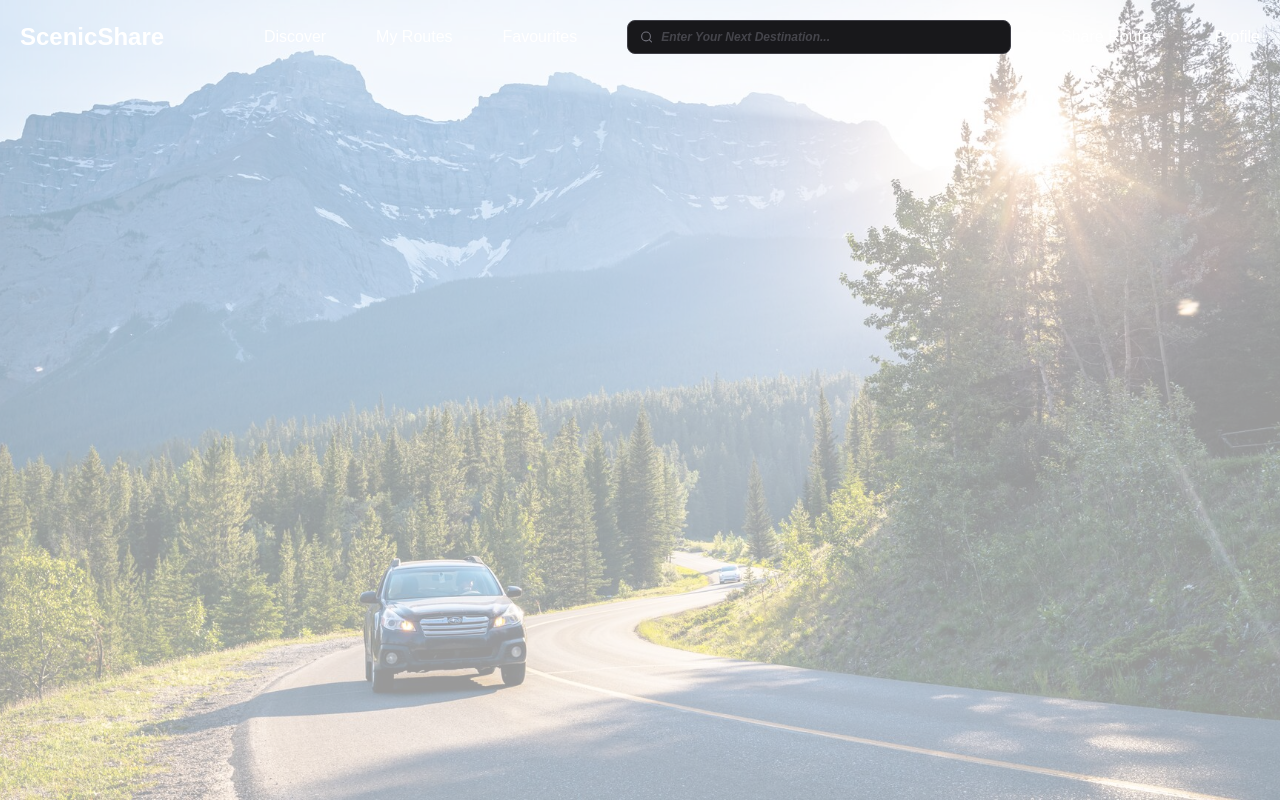
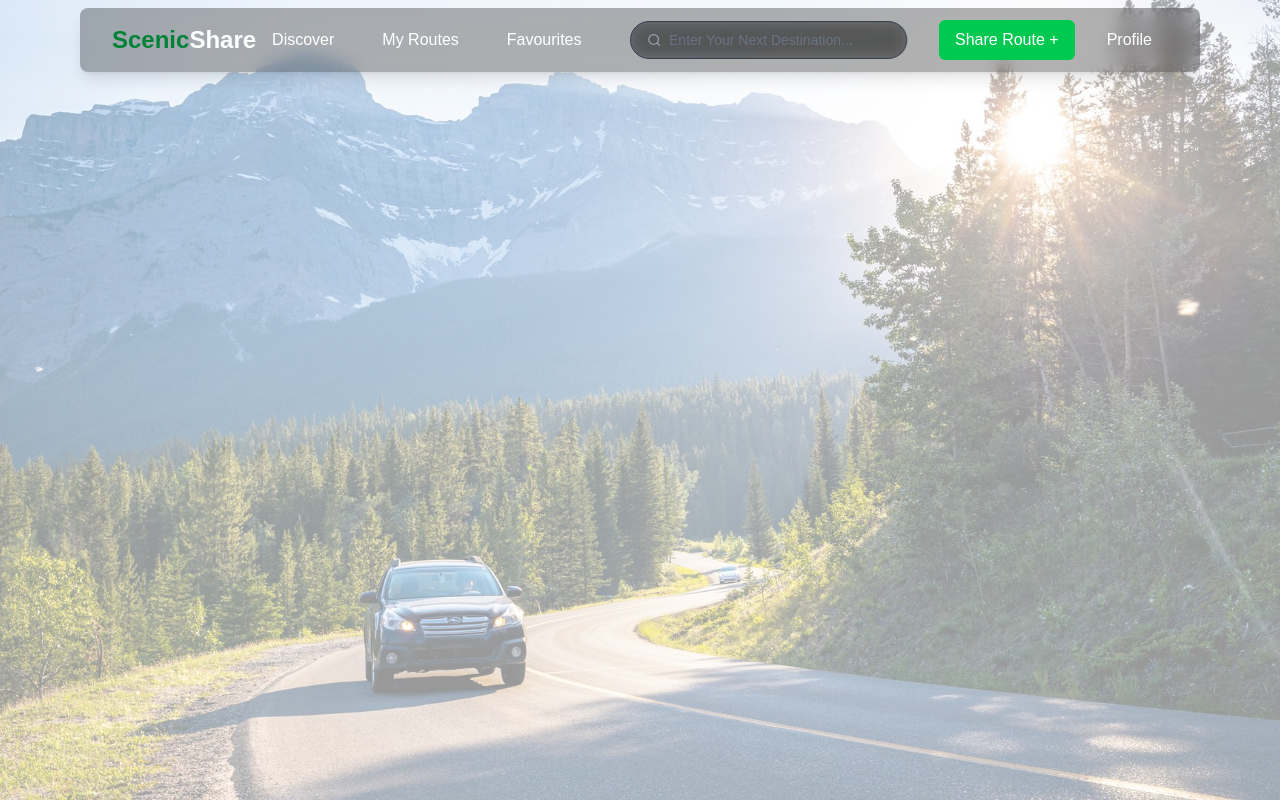
Before and after one commit to JohnL0919/ScenicShare, a Next.js app in the folder scenicshare-frontend/: page / in a window 1280 px wide. Built offline with nearby package versions, Linux system fonts and the light colour scheme.

Commit message:
- The background img is fixed - Button colour adjusted to green -Navbar re styling -searchbar re styling

```diff
--- a/scenicshare-frontend/src/app/page.tsx
+++ b/scenicshare-frontend/src/app/page.tsx
@@ -5,16 +5,21 @@
 export default function Home() {
   return (
     <div className="relative min-h-screen">
-      <div className="absolute inset-0 z-0">
+      <div className="fixed inset-0 w-full h-full z-0">
         <Image
           src={backgroundImage}
           alt="Scenic background"
           fill
-          style={{ objectFit: "cover", opacity: 0.4 }}
+          style={{
+            objectFit: "cover",
+            opacity: 0.4,
+            objectPosition: "center",
+          }}
           priority
+          quality={100}
         />
       </div>
-      <main className="relative z-10">
+      <main className="relative z-10 min-h-screen">
         <NavBar />
       </main>
     </div>
--- a/scenicshare-frontend/src/components/Button.tsx
+++ b/scenicshare-frontend/src/components/Button.tsx
@@ -1,12 +1,22 @@
 interface ButtonProps {
   text: string;
+  variant?: "primary" | "secondary";
+  onClick?: () => void;
 }
 
-const Button = ({ text }: ButtonProps) => {
+const Button = ({ text, variant = "secondary", onClick }: ButtonProps) => {
   return (
-    <div className="flex flex-row text-white">
-      <button>{text}</button>
-    </div>
+    <button
+      onClick={onClick}
+      className={`px-4 py-2 rounded-md font-medium transition-all duration-200 ${
+        variant === "primary"
+          ? "bg-green-500 hover:bg-green-800 text-white"
+          : "text-white hover:text-green-700 hover:bg-black/20"
+      }`}
+    >
+      {text}
+    </button>
   );
 };
+
 export default Button;
--- a/scenicshare-frontend/src/components/NavBar.tsx
+++ b/scenicshare-frontend/src/components/NavBar.tsx
@@ -1,17 +1,99 @@
+"use client";
+
+import { useState } from "react";
 import Button from "./Button";
 import SearchBar from "./SearchBar";
 
 export default function NavBar() {
+  const [isOpen, setIsOpen] = useState(false);
+
   return (
-    <div className="flex flex-row text-white p-5 justify-between items-center">
-      <h1 className="text-2xl font-bold">ScenicShare</h1>
-      <div></div>
+    <nav className="backdrop-blur-sm bg-black/30 rounded-lg shadow-lg mx-20 mt-2">
+      <div className="max-w-7xl mx-auto px-4 sm:px-6 lg:px-8">
+        <div className="flex justify-between h-16 items-center">
+          {/* Logo */}
+          <div className="flex-shrink-0 flex items-center">
+            <h1 className="text-2xl font-bold text-white">
+              <span className="text-green-700">Scenic</span>Share
+            </h1>
+          </div>
+
+          {/* Desktop Navigation */}
+          <div className="hidden md:flex md:items-center md:space-x-4">
             <Button text="Discover" />
             <Button text="My Routes" />
             <Button text="Favourites" />
+          </div>
+
+          {/* Search Bar */}
+          <div className="hidden md:block flex-grow mx-8">
             <SearchBar />
-      <Button text="Share Route +" />
+          </div>
+
+          {/* Right Side Buttons */}
+          <div className="hidden md:flex md:items-center md:space-x-4">
+            <Button text="Share Route +" variant="primary" />
             <Button text="Profile" />
           </div>
+
+          {/* Mobile menu button */}
+          <div className="md:hidden">
+            <button
+              onClick={() => setIsOpen(!isOpen)}
+              className="inline-flex items-center justify-center p-2 rounded-md text-white hover:text-green-700 focus:outline-none"
+            >
+              <span className="sr-only">Open main menu</span>
+              {isOpen ? (
+                <svg
+                  className="block h-6 w-6"
+                  xmlns="http://www.w3.org/2000/svg"
+                  fill="none"
+                  viewBox="0 0 24 24"
+                  stroke="currentColor"
+                >
+                  <path
+                    strokeLinecap="round"
+                    strokeLinejoin="round"
+                    strokeWidth={2}
+                    d="M6 18L18 6M6 6l12 12"
+                  />
+                </svg>
+              ) : (
+                <svg
+                  className="block h-6 w-6"
+                  xmlns="http://www.w3.org/2000/svg"
+                  fill="none"
+                  viewBox="0 0 24 24"
+                  stroke="currentColor"
+                >
+                  <path
+                    strokeLinecap="round"
+                    strokeLinejoin="round"
+                    strokeWidth={2}
+                    d="M4 6h16M4 12h16M4 18h16"
+                  />
+                </svg>
+              )}
+            </button>
+          </div>
+        </div>
+      </div>
+
+      {/* Mobile menu, show/hide based on menu state. */}
+      {isOpen && (
+        <div className="md:hidden">
+          <div className="px-2 pt-2 pb-3 space-y-1 sm:px-3">
+            <Button text="Discover" />
+            <Button text="My Routes" />
+            <Button text="Favourites" />
+            <div className="py-2">
+              <SearchBar />
+            </div>
+            <Button text="Share Route +" variant="primary" />
+            <Button text="Profile" />
+          </div>
+        </div>
+      )}
+    </nav>
   );
 }
--- a/scenicshare-frontend/src/components/SearchBar.tsx
+++ b/scenicshare-frontend/src/components/SearchBar.tsx
@@ -1,13 +1,13 @@
 import { SVGProps } from "react";
 
-export default function Component() {
+export default function SearchBar() {
   return (
-    <div className="text-xs italic flex items-center w-full max-w-sm space-x-2 rounded-lg border bg-zinc-900 border-zinc-700 text-zinc-500 px-3 py-1">
-      <SearchIcon className="h-3.5 w-3.5" />
+    <div className="flex items-center w-full max-w-md rounded-full border border-gray-700 bg-black/30 backdrop-blur-sm text-white px-4 py-2 transition-all duration-300 hover:border-green-500/50 focus-within:border-green-400">
+      <SearchIcon className="h-4 w-4 text-gray-400" />
       <input
         type="search"
         placeholder="Enter Your Next Destination..."
-        className="w-full border-0 h-6 font-semibold bg-transparent focus:outline-none"
+        className="w-full ml-2 border-0 bg-transparent focus:outline-none text-sm font-medium placeholder:text-gray-500"
       />
     </div>
   );
```
Lines whose indentation alone changed are shown as unchanged.
